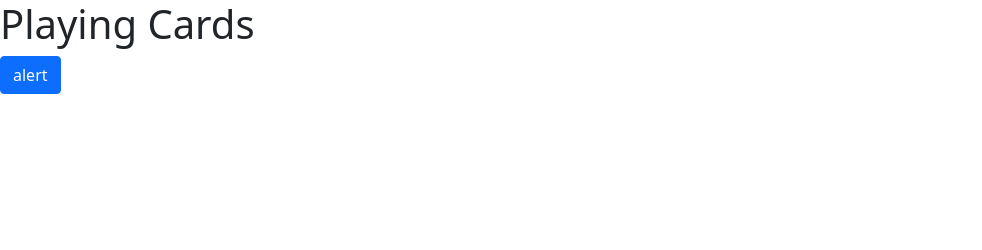
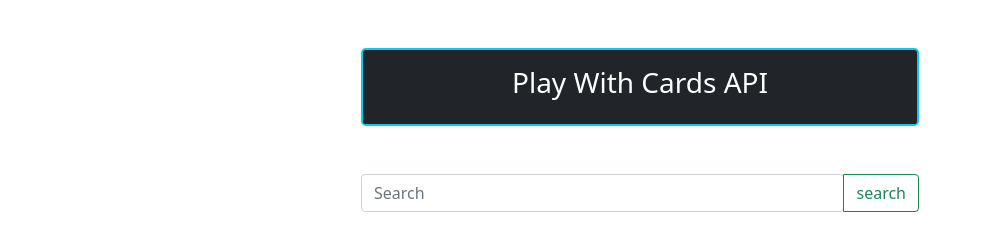
Before and after one commit to frsiam/the-card-api-practice, a plain HTML site: page index.html in a window 1280 px wide. Shown: the whole page, without its empty margins (0-982 px from the left). Drawn offline with nearby package versions, Linux system fonts and the light colour scheme; some packages are replaced by stand-ins of ours; a script that the page names is missing.

Commit message:
add search box

```diff
--- a/index.html
+++ b/index.html
@@ -10,18 +10,19 @@
 
     <title>Cards API !</title>
   </head>
-  <body>
-    <h1>Playing Cards</h1>
-    <button class="btn btn-primary" onclick="sweetalertClick()">alert</button>
+  <body class="container my-5">
+      <div class="bg-dark text-white text-center p-3 w-50 mx-auto rounded-3 border border-2 border-info">
+          <h3>Play With Cards API</h3>
+      </div>
+    <div class="input-group w-50 mx-auto my-5">
+        <input type="search" class="form-control rounded" placeholder="Search" aria-label="Search" aria-describedby="search-addon" />
+        <button type="button" class="btn btn-outline-success">search</button>
+    </div>
 
     <!-- Option 1: Bootstrap Bundle with Popper -->
     <script src="https://cdn.jsdelivr.net/npm/bootstrap@5.0.2/dist/js/bootstrap.bundle.min.js" integrity="sha384-MrcW6ZMFYlzcLA8Nl+NtUVF0sA7MsXsP1UyJoMp4YLEuNSfAP+JcXn/tWtIaxVXM" crossorigin="anonymous"></script>
     <script src="//cdn.jsdelivr.net/npm/sweetalert2@11"></script>
     <script src="https://code.jquery.com/jquery-3.6.0.min.js" integrity="sha256-/xUj+3OJU5yExlq6GSYGSHk7tPXikynS7ogEvDej/m4=" crossorigin="anonymous"></script>
-    <script>
-        function sweetalertClick(){
-            Swal.fire('hello')
-        }
-    </script>
+
   </body>
 </html>
```
